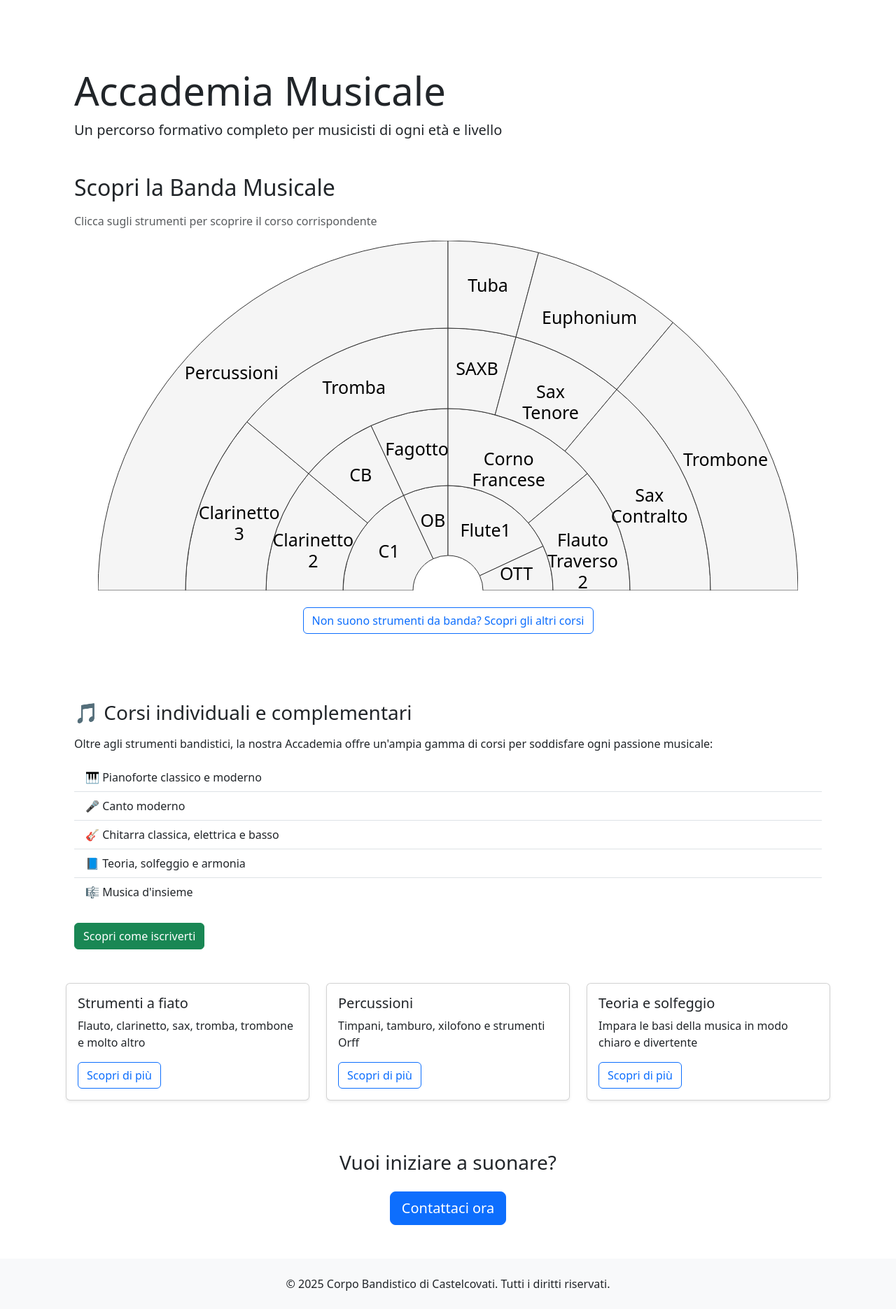
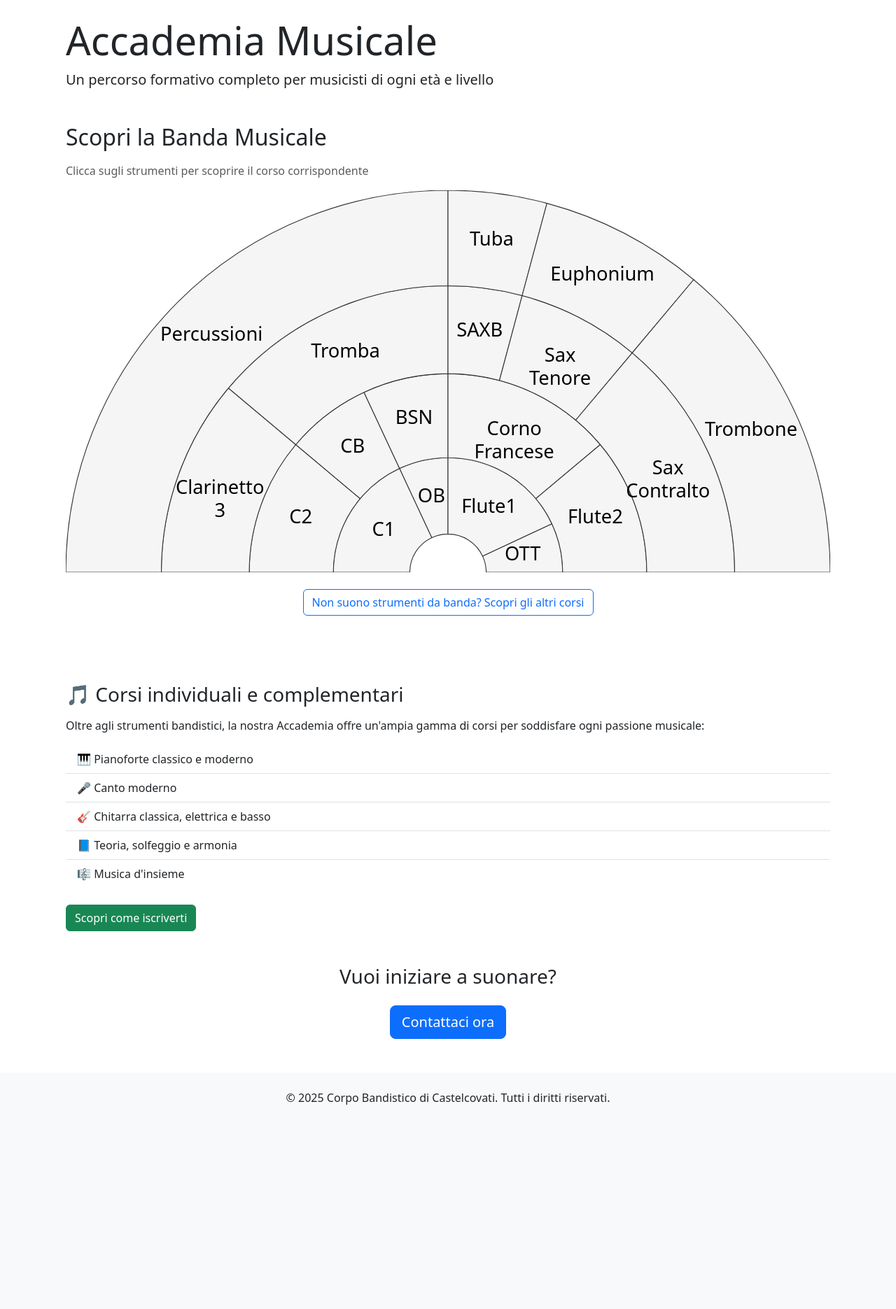
Before and after one commit to MatteoCancelli/WebSiteCBC, a Node server app: page /accademia in a window 1280 px wide. Shown: the part 56-1927 px from the top of the page at 70% size. After the commit the page ends 1635 px from the top, so only its background shows below. Run offline with Node 20, Linux system fonts and the light colour scheme; some libraries are stand-ins or nearby versions.

Commit message:
modificata width svg

```diff
--- a/public/js/sections.js
+++ b/public/js/sections.js
@@ -34,7 +34,7 @@ function writeLabel(svgGroup, cx, cy, rInner, rOuter, startAngle, endAngle, name
   const labelAngle = (startAngle + endAngle) / 2;
   const labelPos = polarToCartesian(cx, cy, (rInner + rOuter) / 2, labelAngle % 360);
   const arcLength = ((endAngle - startAngle + 360) % 360) * Math.PI * ((rOuter + rInner) / 2) / 180;
-  const scaleFactor = svgPixelWidth / 1000;
+  const scaleFactor = svgPixelWidth / 1272;
   const realArcLength = arcLength * scaleFactor;
   const arcHeight = (rOuter - rInner) * scaleFactor;
 
@@ -42,8 +42,8 @@ function writeLabel(svgGroup, cx, cy, rInner, rOuter, startAngle, endAngle, name
   const approxTextHeight = name.split(" ").length * fontSizePx * 1.6;
 
   let labelLines;
-  if (realArcLength < approxTextWidth || arcHeight < approxTextHeight) {
-    let approxABBRWidth = abbreviations[1].length * fontSizePx * 0.5;
+  if (realArcLength <= approxTextWidth || arcHeight <= approxTextHeight) {
+    let approxABBRWidth = abbreviations[1].length * fontSizePx * 0.6;
     let approxABBRHeight = abbreviations[1].length * fontSizePx * 1.6;
     if (realArcLength > approxABBRWidth || arcHeight > approxABBRHeight) {
         labelLines = [abbreviations[1]];
--- a/views/accademia/index.ejs
+++ b/views/accademia/index.ejs
@@ -1,9 +1,8 @@
 <% layout('layout') -%>
 
-<div class="container mt-5">
-    <div class="container py-5">
-        <h1 class="display-4">Accademia Musicale</h1>
-        <p class="lead">Un percorso formativo completo per musicisti di ogni età e livello</p>
+<div class="container ">
+    <h1 class="display-4">Accademia Musicale</h1>
+    <p class="lead">Un percorso formativo completo per musicisti di ogni età e livello</p>
 
         <!-- Sezione Banda -->
         <div class="mt-5">
@@ -11,7 +10,9 @@
           <p class="text-muted">Clicca sugli strumenti per scoprire il corso corrispondente</p>
 
           <div class="text-center mb-4">
-            <svg id="chart" viewBox="0 0 1000 500" width="100%"></svg>
+            <svg id="chart" viewBox="0 0 1000 500" width="100%" style="max-width: 1272px;">
+              Your browser does not support SVG. Please update your browser or use a modern one to view this content.
+            </svg>
           </div>
 
           <div class="text-center">
@@ -34,45 +35,6 @@
         </div>
       </div>
 
-  <div class="row">
-    <div class="col-md-4">
-      <div class="card shadow-sm mb-4">
-        <div class="card-body">
-          <h5 class="card-title">Strumenti a fiato</h5>
-          <p class="card-text">
-            Flauto, clarinetto, sax, tromba, trombone e molto altro
-          </p>
-          <a href="/accademia/corsi" class="btn btn-outline-primary"
-            >Scopri di più</a
-          >
-        </div>
-      </div>
-    </div>
-    <div class="col-md-4">
-      <div class="card shadow-sm mb-4">
-        <div class="card-body">
-          <h5 class="card-title">Percussioni</h5>
-          <p class="card-text">Timpani, tamburo, xilofono e strumenti Orff</p>
-          <a href="/accademia/corsi" class="btn btn-outline-primary"
-            >Scopri di più</a
-          >
-        </div>
-      </div>
-    </div>
-    <div class="col-md-4">
-      <div class="card shadow-sm mb-4">
-        <div class="card-body">
-          <h5 class="card-title">Teoria e solfeggio</h5>
-          <p class="card-text">
-            Impara le basi della musica in modo chiaro e divertente
-          </p>
-          <a href="/accademia/corsi" class="btn btn-outline-primary"
-            >Scopri di più</a
-          >
-        </div>
-      </div>
-    </div>
-  </div>
 
   <div class="text-center mt-5">
     <h3>Vuoi iniziare a suonare?</h3>
```
